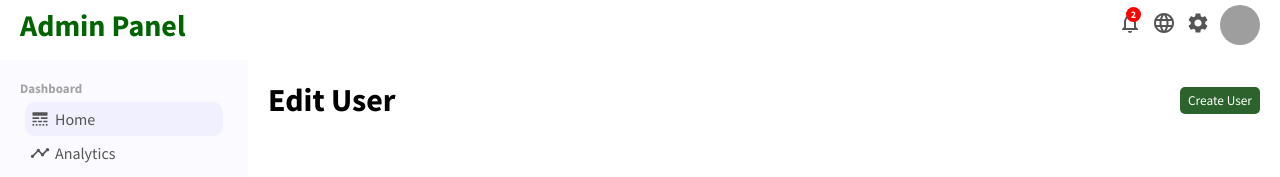
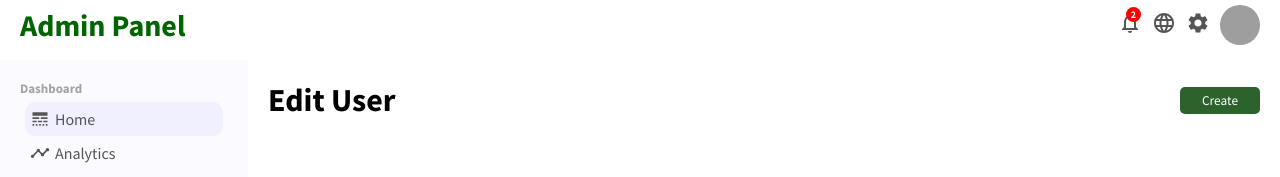
Before and after one commit to PJMantoss/admin_panel, a React (Create React App) app: page /user/1 in a window 1280 px wide. Shown: the top 177 px of the page. Built offline with nearby package versions, Linux system fonts and the light colour scheme; grey boxes are pictures that could not be loaded.

Commit message:
update User component

```diff
--- a/src/pages/user/User.js
+++ b/src/pages/user/User.js
@@ -6,7 +6,7 @@ function User() {
     <div className='user'>
         <div className='userTitleContainer'>
             <h1 className='userTitle'>Edit User</h1>
-            <button className='userAddButton'>Create User</button>
+            <button className='userAddButton'>Create</button>
         </div>
     </div>
   )
```
